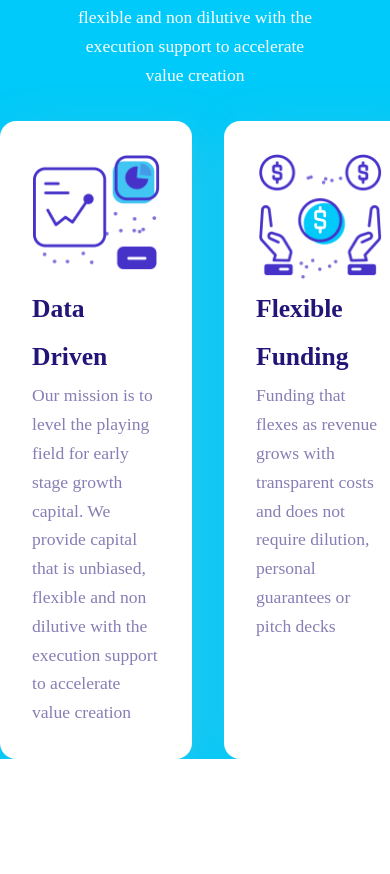
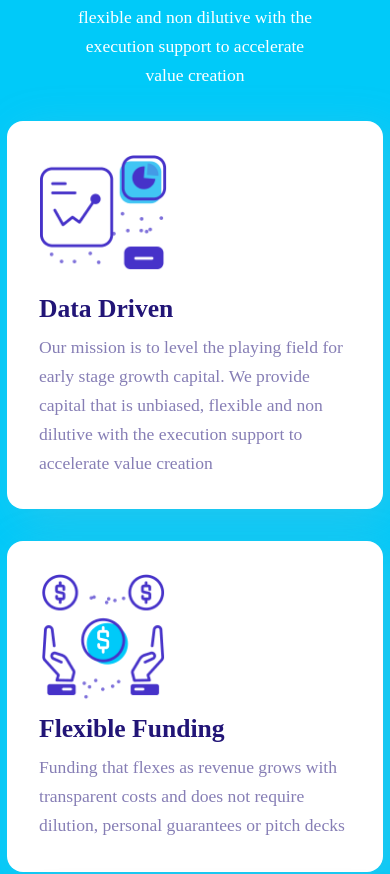
Before and after one commit to HimashaNethmini/Digital_Business, a Next.js app: page / in a window 390 px wide. Shown: the part 4041-4915 px from the top of the page. Before the commit the page ends 4800 px from the top, so only its background shows below. Built offline with nearby package versions, Linux system fonts and the light colour scheme.

Commit message:
added reposnive styles

```diff
--- a/src/components/OurDifference/OurDifference.css
+++ b/src/components/OurDifference/OurDifference.css
@@ -46,3 +46,17 @@
 .od-feature .text {
     text-align: center;
 }
+
+/*responsive */
+@media (max-width: 990px ) {
+    .od-features {
+        flex-direction: column;
+    }
+}
+
+@media (max-width: 590px ) {
+    .od-feature {
+        width: 80%;
+        margin: auto;
+    }
+}
```
